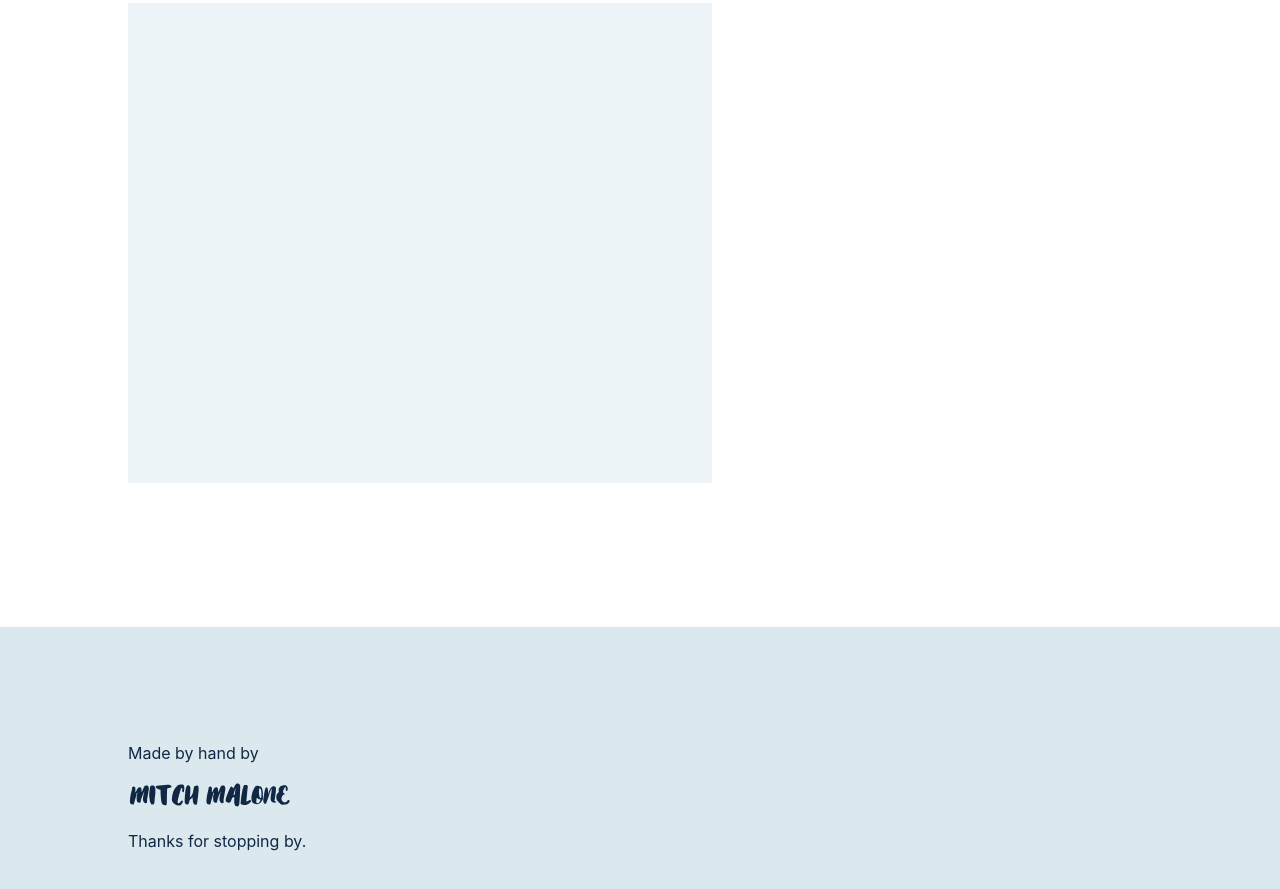
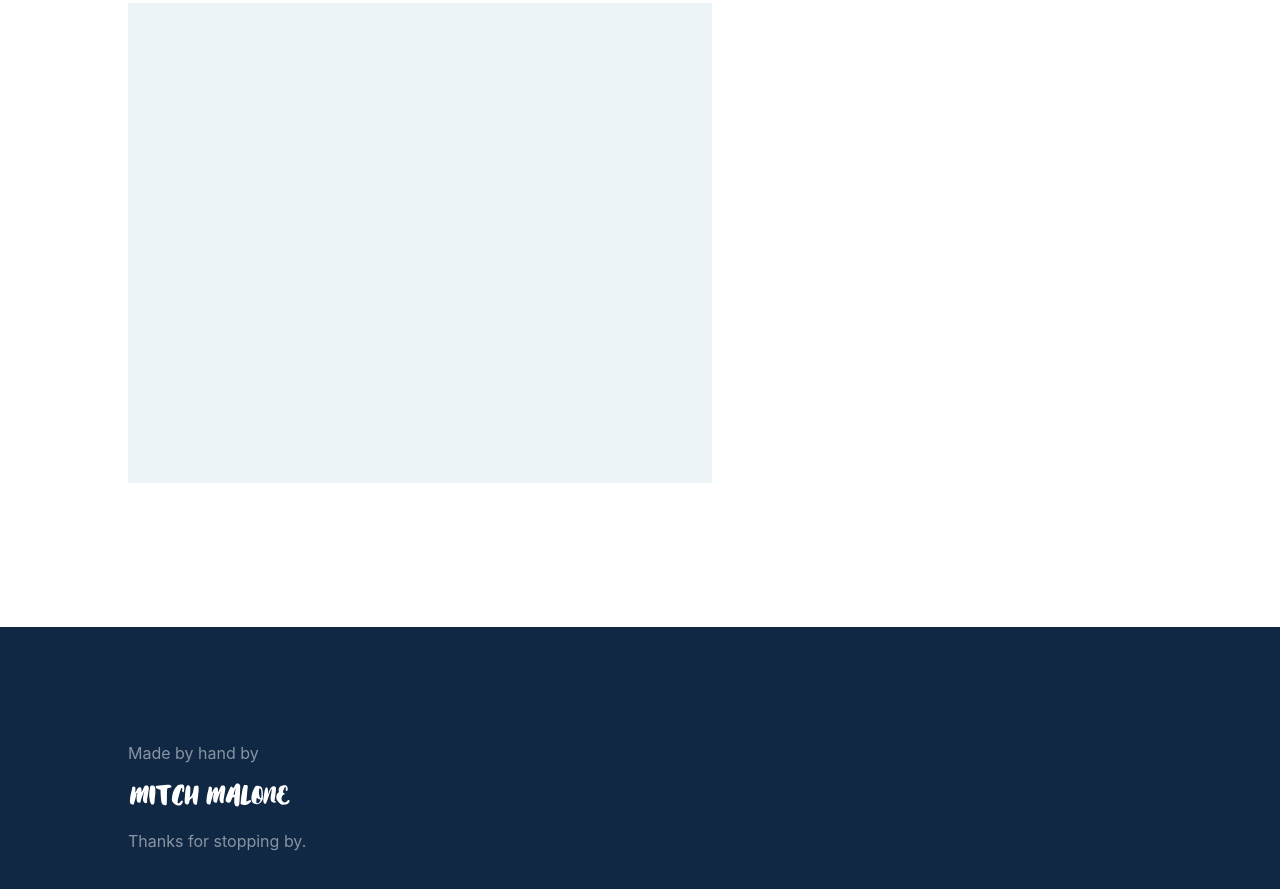
Before and after one commit to mmalone30/mercury, a plain HTML site: page www/index.html in a window 1280 px wide. Shown: the part 1793-2682 px from the top of the page. Drawn offline with nearby package versions, Linux system fonts and the light colour scheme; files that its build step writes are made by us from their sources; a web font is replaced by a local one.

Commit message:
changed some colors

```diff
--- a/css/_layout.scss
+++ b/css/_layout.scss
@@ -232,10 +232,17 @@ nav {
 }
 
 .main-footer {
-  background:darken($lightGray, 5%);
+  background:$textColor;
   padding:7em 0;
+  color:white;
+  p {
+    opacity: 0.5;
+  }
   svg {
     margin:1em 0;
+    path {
+      fill: white;
+    }
   }
 }
 
```
